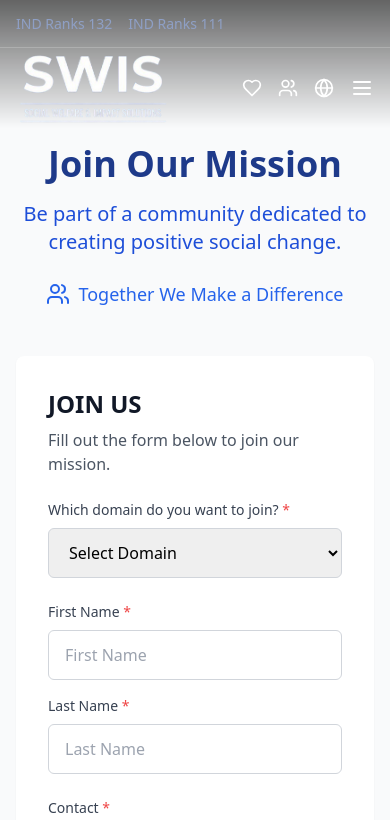
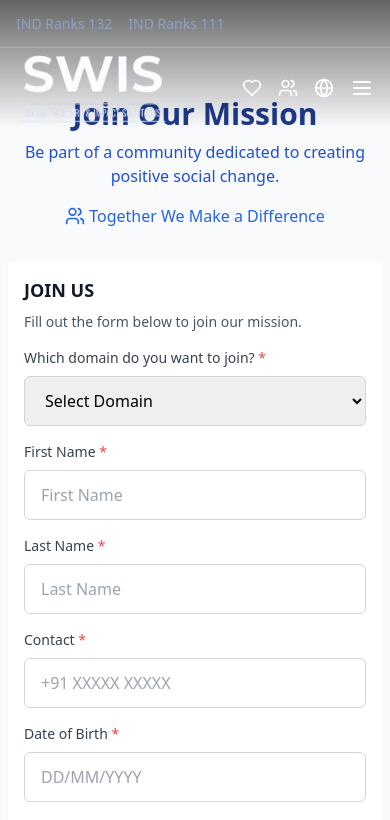
Before and after one commit to shreya-335/SWIS-Institute, a React (Create React App) app in the folder mentalists-main/client/: page /JoinUs in a window 390 px wide. Shown: the top 820 px of the page. Built offline with nearby package versions, Linux system fonts and the light colour scheme.

Commit message:
HEARTATTACK

```diff
--- a/mentalists-main/client/src/components/JoinUs.tsx
+++ b/mentalists-main/client/src/components/JoinUs.tsx
@@ -167,29 +167,28 @@ const JoinUs: React.FC = () => {
   }
 
   return (
-    <div className="min-h-screen bg-gray-50 py-12 px-4 sm:px-6 lg:px-8 pt-36">
+    <div className="min-h-screen bg-gray-50 py-8 sm:py-12 px-2 sm:px-4 lg:px-8 pt-24 sm:pt-36">
       <div className="max-w-4xl mx-auto">
         {/* Hero Section */}
-        <div className="text-center mb-12">
-          <h1 className="text-4xl md:text-5xl font-bold text-blue-900 mb-4">Join Our Mission</h1>
-          <p className="text-xl text-blue-700 mb-6 max-w-3xl mx-auto">
+        <div className="text-center mb-8 sm:mb-12">
+          <h1 className="text-3xl sm:text-4xl md:text-5xl font-bold text-blue-900 mb-2 sm:mb-4">Join Our Mission</h1>
+          <p className="text-base sm:text-xl text-blue-700 mb-4 sm:mb-6 max-w-3xl mx-auto">
             Be part of a community dedicated to creating positive social change.
           </p>
-          <div className="flex items-center justify-center space-x-2 text-blue-600">
-            <Users className="w-6 h-6" />
-            <span className="text-lg font-medium">Together We Make a Difference</span>
+          <div className="flex items-center justify-center space-x-1 sm:space-x-2 text-blue-600">
+            <Users className="w-5 h-5 sm:w-6 sm:h-6" />
+            <span className="text-base sm:text-lg font-medium">Together We Make a Difference</span>
           </div>
         </div>
-
-        <div className="grid grid-cols-1 lg:grid-cols-2 gap-12">
+        <div className="grid grid-cols-1 lg:grid-cols-2 gap-6 lg:gap-12">
           {/* Application Form */}
-          <div className="bg-white p-8 rounded-lg shadow-sm">
-            <div className="mb-6">
-              <h2 className="text-2xl font-bold text-gray-900 mb-2">JOIN US</h2>
-              <p className="text-gray-600">Fill out the form below to join our mission.</p>
+          <div className="bg-white p-4 sm:p-8 rounded-lg shadow-sm">
+            <div className="mb-4 sm:mb-6">
+              <h2 className="text-lg sm:text-2xl font-bold text-gray-900 mb-2">JOIN US</h2>
+              <p className="text-gray-600 text-sm sm:text-base">Fill out the form below to join our mission.</p>
             </div>
 
-            <form onSubmit={handleSubmit} className="space-y-6">
+            <form onSubmit={handleSubmit} className="space-y-4 sm:space-y-6">
               {/* Domain Selection */}
               <div>
                 <label htmlFor="domain" className="block text-sm font-medium text-gray-700 mb-2">
@@ -357,7 +356,7 @@ const JoinUs: React.FC = () => {
           </div>
 
           {/* Organizational Partnership */}
-          <div className="bg-white p-8 rounded-lg shadow-sm">
+          <div className="bg-white p-4 sm:p-8 rounded-lg shadow-sm">
             <div className="text-center">
               <div className="w-16 h-16 bg-blue-100 rounded-full flex items-center justify-center mx-auto mb-6">
                 <svg className="w-8 h-8 text-blue-600" fill="none" stroke="currentColor" viewBox="0 0 24 24">
```
Also changed, not shown: mentalists-main/client/src/components/ContactPage.tsx (+4 -4 lines), mentalists-main/client/src/components/JoinUsForm.tsx (line endings or trailing spaces), 1 other file (tests, documents, lock files or other folders).
